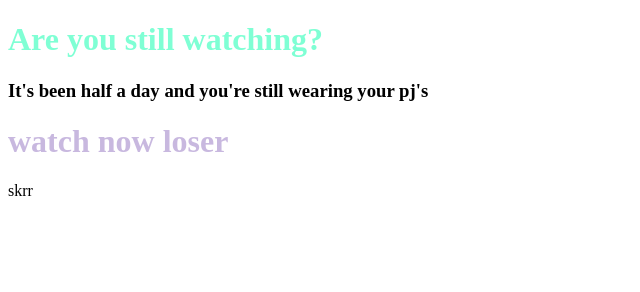
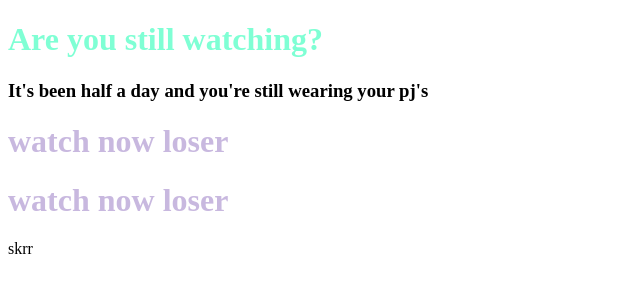
Before and after one commit to ErikHHJ/htmltest, a plain HTML site: page skrr.html in a window 1280 px wide. Shown: the whole page, without its empty margins (0-640 px from the left). Drawn offline with Linux system fonts and the light colour scheme.

Commit message:
duplicate h1

```diff
--- a/skrr.html
+++ b/skrr.html
@@ -10,6 +10,9 @@
 <h1 class="watchnow">
     watch now loser
 </h1>
+<h1 class="watchnow">
+    watch now loser
+</h1>
 <p>
 skrr
 </p>
```
